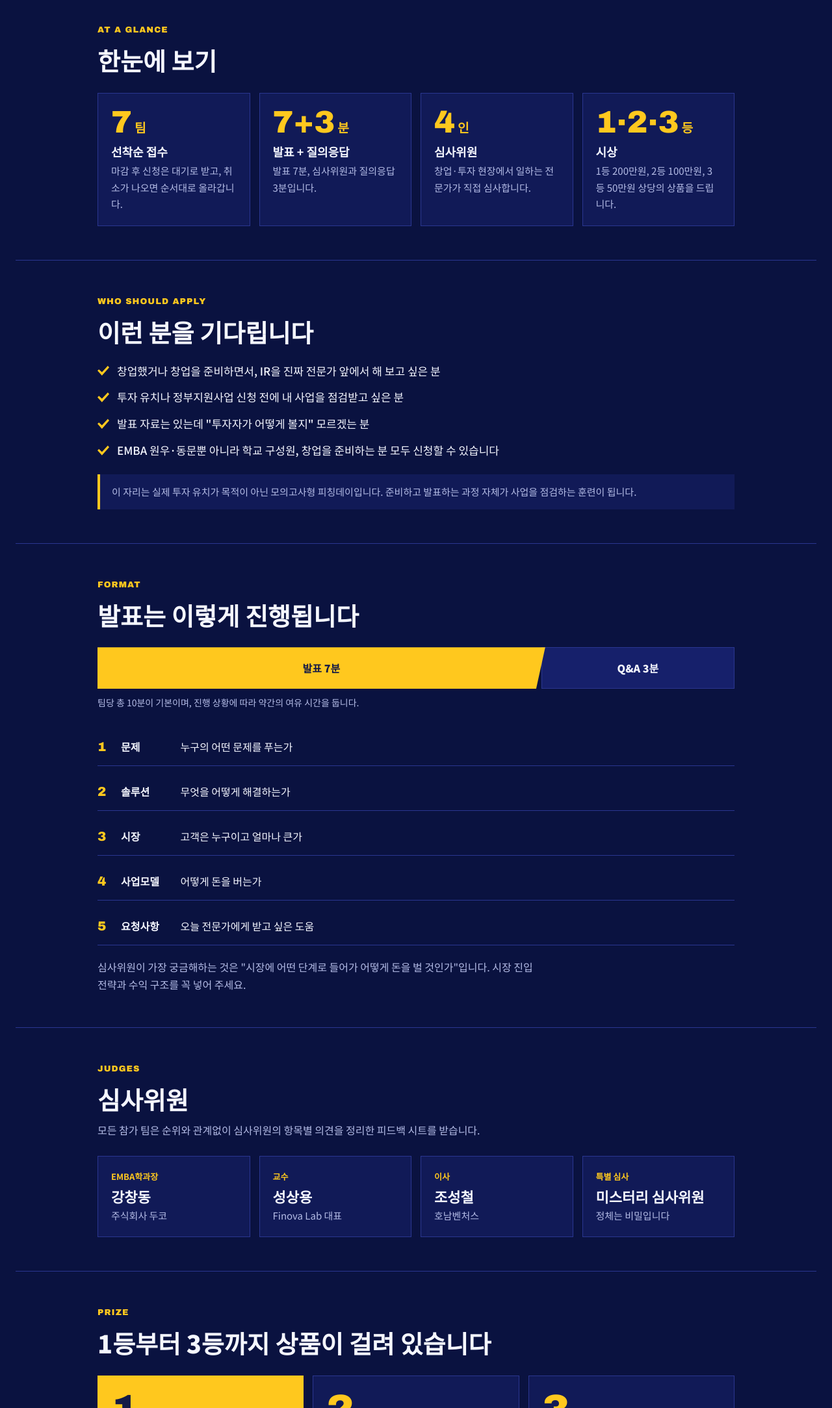
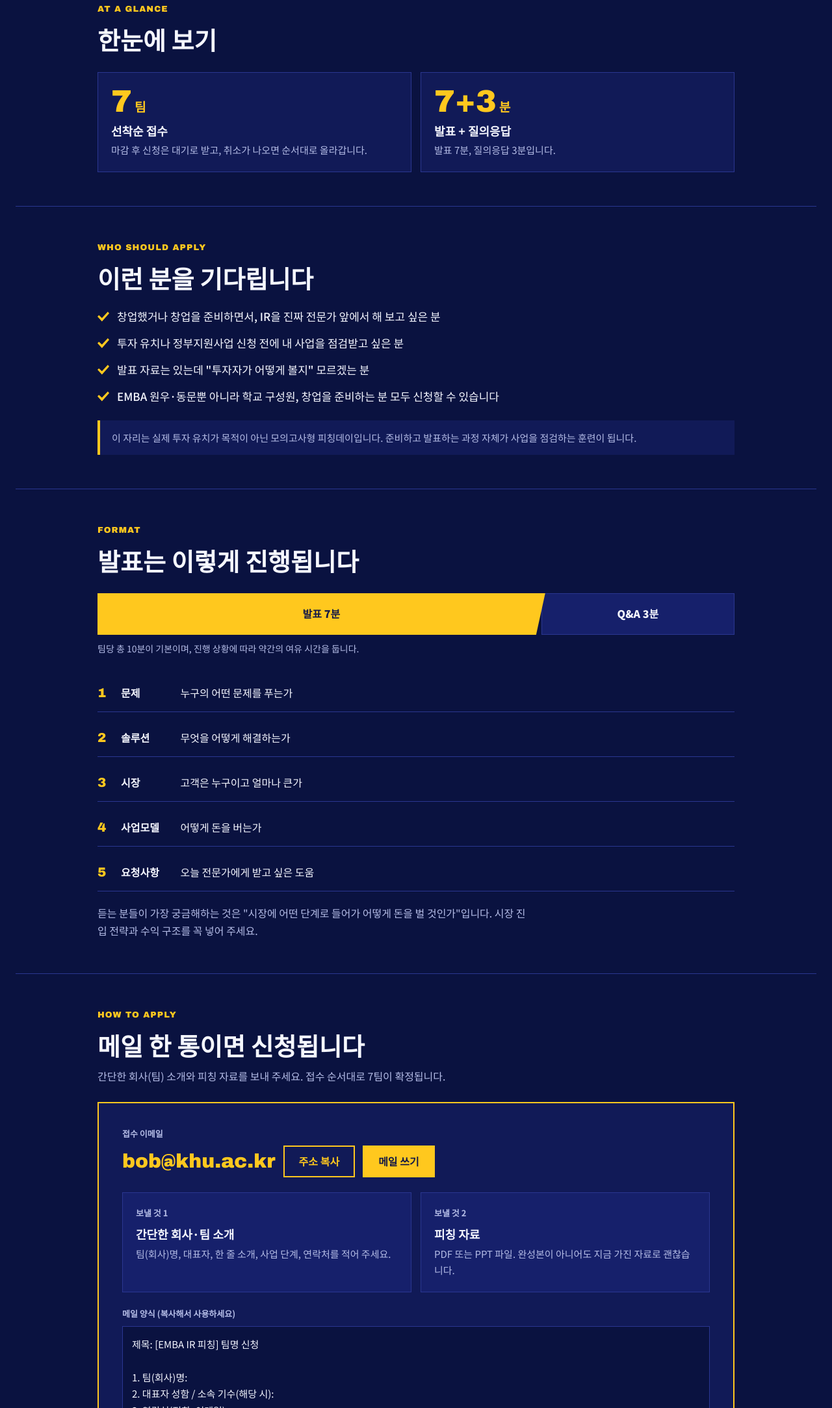
Before and after one commit to bobkim79/emba-conference, a plain HTML site: page index.html in a window 1280 px wide. Shown: the part 633-2800 px from the top of the page at 65% size. Drawn offline with Linux system fonts and the light colour scheme.

Commit message:
Add files via upload

```diff
--- a/index.html
+++ b/index.html
@@ -151,7 +151,7 @@ footer b{color:var(--ink)}
   <header class="hero">
     <span class="slab">EMBA Conference · Part 2 기업투자</span>
     <h1>내 사업을 <em>전문가 앞에서</em><br>진짜 IR로 발표해 보세요</h1>
-    <p class="lead">경영혁신·성장 컨퍼런스 2부, 모의 IR 피칭데이에 참가할 7개 팀을 선착순으로 모집합니다. 발표 직후 심사위원에게 질문을 받고, 항목별 피드백을 가져가세요. 1등·2등·3등에게는 상품이 있습니다.</p>
+    <p class="lead">경영혁신·성장 컨퍼런스 2부, 모의 IR 피칭데이에 참가할 7개 팀을 선착순으로 모집합니다.</p>
     <div class="facts">
       <span><i>DATE</i> 2026.12.12 (토) 14:00</span>
       <span><i>PLACE</i> 경희대학교 경영대학원 오비스홀 111호</span>
@@ -167,11 +167,9 @@ footer b{color:var(--ink)}
   <div class="wrap">
     <span class="eyebrow">At a glance</span>
     <h2>한눈에 보기</h2>
-    <div class="grid g4">
+    <div class="grid g2">
       <div class="panel"><div class="big">7<small>팀</small></div><h3>선착순 접수</h3><p>마감 후 신청은 대기로 받고, 취소가 나오면 순서대로 올라갑니다.</p></div>
-      <div class="panel"><div class="big">7+3<small>분</small></div><h3>발표 + 질의응답</h3><p>발표 7분, 심사위원과 질의응답 3분입니다.</p></div>
-      <div class="panel"><div class="big">4<small>인</small></div><h3>심사위원</h3><p>창업·투자 현장에서 일하는 전문가가 직접 심사합니다.</p></div>
-      <div class="panel"><div class="big">1·2·3<small>등</small></div><h3>시상</h3><p>1등 200만원, 2등 100만원, 3등 50만원 상당의 상품을 드립니다.</p></div>
+      <div class="panel"><div class="big">7+3<small>분</small></div><h3>발표 + 질의응답</h3><p>발표 7분, 질의응답 3분입니다.</p></div>
     </div>
   </div>
 </section>
@@ -205,34 +203,7 @@ footer b{color:var(--ink)}
       <li><span><b>사업모델</b> 어떻게 돈을 버는가</span></li>
       <li><span><b>요청사항</b> 오늘 전문가에게 받고 싶은 도움</span></li>
     </ol>
-    <p class="sub" style="margin-top:20px">심사위원이 가장 궁금해하는 것은 "시장에 어떤 단계로 들어가 어떻게 돈을 벌 것인가"입니다. 시장 진입 전략과 수익 구조를 꼭 넣어 주세요.</p>
-  </div>
-</section>
-
-<section>
-  <div class="wrap">
-    <span class="eyebrow">Judges</span>
-    <h2>심사위원</h2>
-    <p class="sub">모든 참가 팀은 순위와 관계없이 심사위원의 항목별 의견을 정리한 피드백 시트를 받습니다.</p>
-    <div class="grid g4">
-      <div class="panel judge"><div class="role">EMBA학과장</div><h3>강창동</h3><div class="org">주식회사 두코</div></div>
-      <div class="panel judge"><div class="role">교수</div><h3>성상용</h3><div class="org">Finova Lab 대표</div></div>
-      <div class="panel judge"><div class="role">이사</div><h3>조성철</h3><div class="org">호남벤처스</div></div>
-      <div class="panel judge"><div class="role">특별 심사</div><h3>미스터리 심사위원</h3><div class="org">정체는 비밀입니다</div></div>
-    </div>
-  </div>
-</section>
-
-<section>
-  <div class="wrap">
-    <span class="eyebrow">Prize</span>
-    <h2>1등부터 3등까지 상품이 걸려 있습니다</h2>
-    <div class="grid g3">
-      <div class="panel prize p1"><div class="rank">1</div><h3>1등</h3><div class="label">200만원 상당의 상품</div></div>
-      <div class="panel prize"><div class="rank">2</div><h3>2등</h3><div class="label">100만원 상당의 상품</div></div>
-      <div class="panel prize"><div class="rank">3</div><h3>3등</h3><div class="label">50만원 상당의 상품</div></div>
-    </div>
-    <p class="sub" style="margin-top:18px">순위는 심사위원 채점과 참관자 모의투자 결과를 함께 보는 방식을 검토 중입니다. 방식이 확정되면 이 페이지에서 알려 드립니다.</p>
+    <p class="sub" style="margin-top:20px">듣는 분들이 가장 궁금해하는 것은 "시장에 어떤 단계로 들어가 어떻게 돈을 벌 것인가"입니다. 시장 진입 전략과 수익 구조를 꼭 넣어 주세요.</p>
   </div>
 </section>
 
@@ -296,7 +267,7 @@ footer b{color:var(--ink)}
 <section>
   <div class="wrap">
     <span class="eyebrow">Part 1</span>
-    <h2>AX시대에 꼭 필요한 전문가 강연이 있습니다.</h2>
+    <h2>AX시대에 경영자에게 필요한 전문가 실무 강연</h2>
     <ol class="sess">
       <li><span class="no">01</span><span>세무담당자는 알고, 대표는 모르는 것들</span><span class="who"><b class="tm">14:10–14:30</b> EMBA 21기 전다슬</span></li>
       <li><span class="no">02</span><span>기업 AX전환 사례발표</span><span class="who"><b class="tm">14:30–14:50</b> EMBA 25기 손소희 · CJ ENM 출신 콘텐츠 PD</span></li>
```
